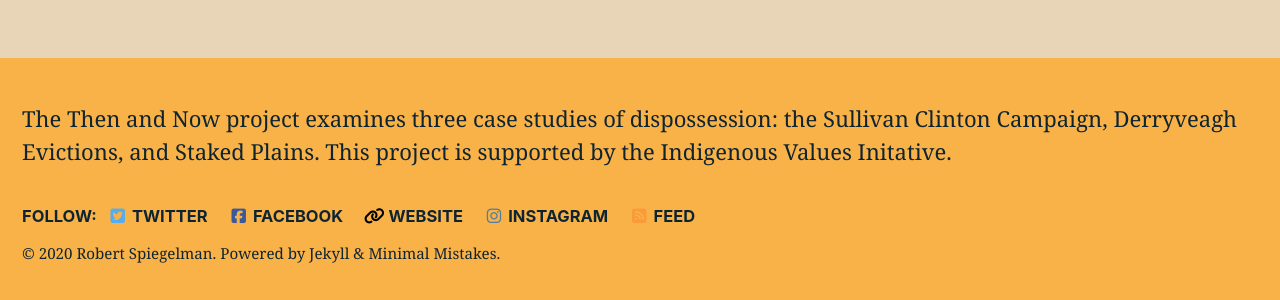
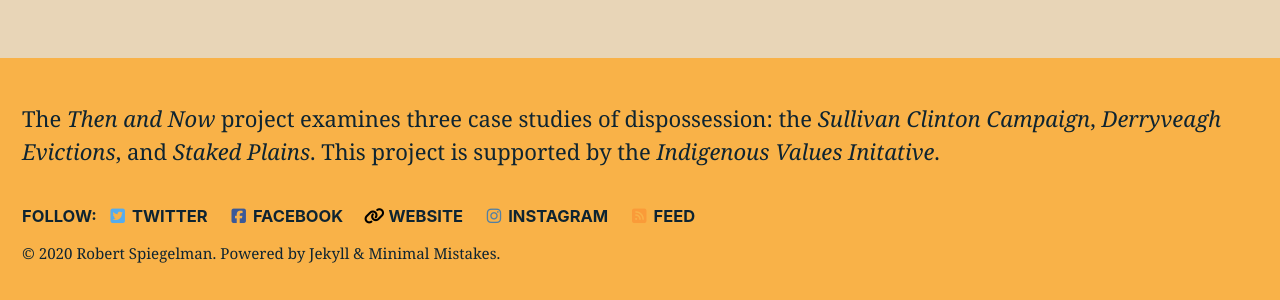
Before and after one commit to adamdjbrett/derryveagh-new, a Jekyll site: the page built from index.html, in a window 1280 px wide. Shown: the part 2554-2854 px from the top of the page. Built offline with Jekyll 4.4.1, drawn with Linux system fonts in a browser that asks for light colours; cached includes are drawn as plain includes; nearby versions of some CDN libraries; the list of posts is cut into pages by our own code.

```diff
--- a/_includes/footer/custom.html
+++ b/_includes/footer/custom.html
@@ -1,3 +1,3 @@
 <!-- start custom footer snippets -->
-<p>The <a href="http://thenandnow.us">Then and Now</a> project examines three case studies of dispossession: the <a href="http://sullivanclinton.com" target="_blank" rel="noopener">Sullivan Clinton Campaign</a>, <a href="http://derryveagh.com" arget="_blank" rel="noopener">Derryveagh Evictions</a>, and <a href="http://stakedplains.com" arget="_blank" rel="noopener">Staked Plains</a>. This project is supported by the <a href="https://indigenousvalues.org" target="_blank" rel="noopener">Indigenous Values Initative</a>.</p>
+<p>The <em><a href="http://thenandnow.us">Then and Now</a></em> project examines three case studies of dispossession: the <em><a href="http://sullivanclinton.com" target="_blank" rel="noopener">Sullivan Clinton Campaign</a></em>, <em><a href="http://derryveagh.com" arget="_blank" rel="noopener">Derryveagh Evictions</a></em>, and <em><a href="http://stakedplains.com" arget="_blank" rel="noopener">Staked Plains</a></em>. This project is supported by the <em><a href="https://indigenousvalues.org" target="_blank" rel="noopener">Indigenous Values Initative</a></em>.</p>
 <!-- end custom footer snippets -->
```
